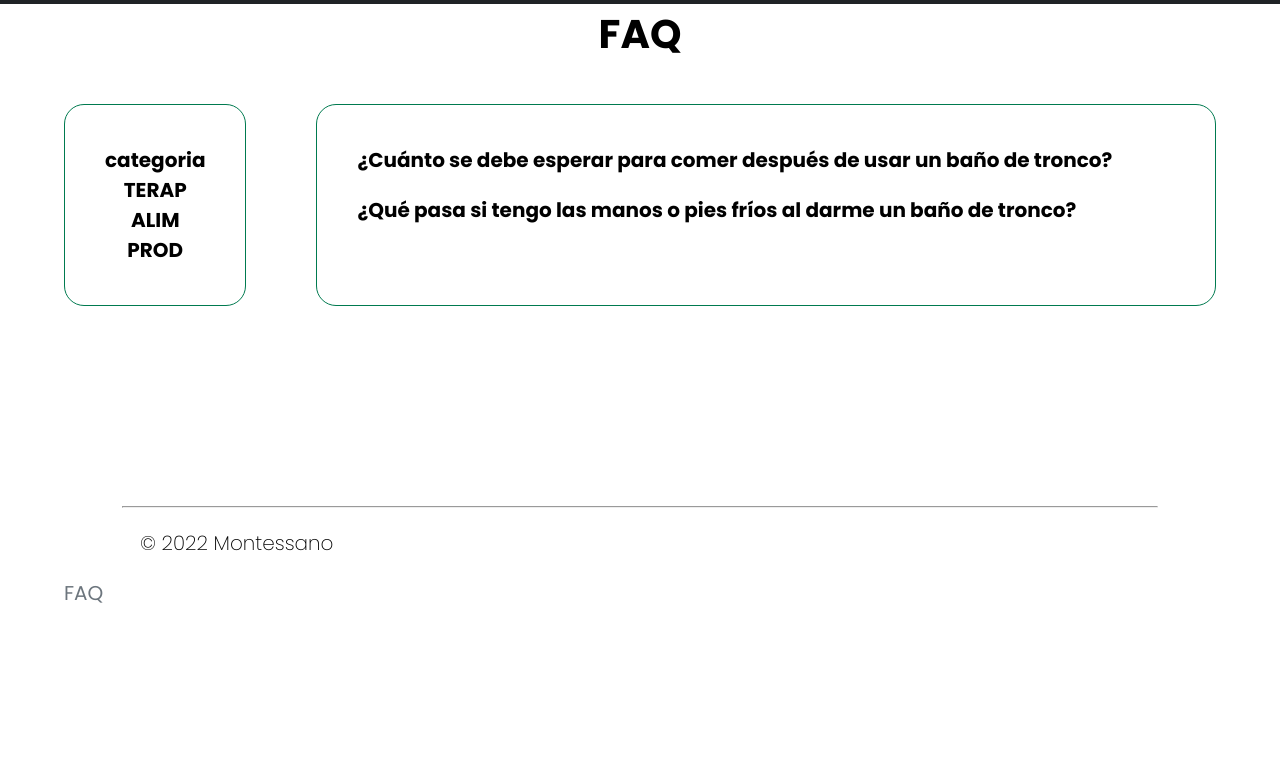
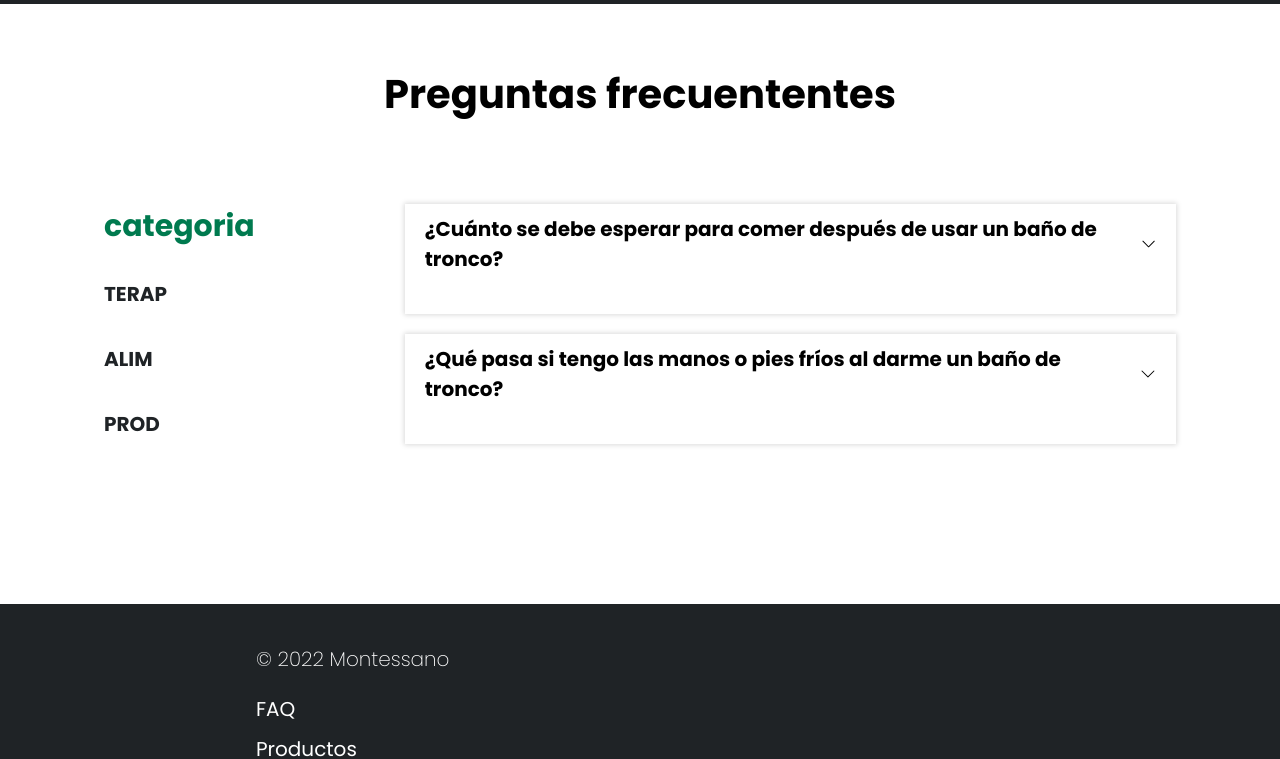
Before and after one commit to FERNANDO871/gabeloSWeb, a plain HTML site: page preguntas.html in a window 1280 px wide. Shown: the part 49-808 px from the top of the page. Drawn offline with Linux system fonts and the light colour scheme.

Commit message:
modificando pagina FAQ estilos curso UDEMY, agregando un footer nuevo

```diff
--- a/css/estilos_nosotros.css
+++ b/css/estilos_nosotros.css
@@ -9,7 +9,6 @@ body{
     height:100vh;
     display: flex;
     overflow: hidden;
-
 }
 
 .img-negocio{
@@ -17,6 +16,7 @@ body{
 
     height: 100%;
     width: 50%;
+
 }
 
 
--- a/css/estilos_preguntas.css
+++ b/css/estilos_preguntas.css
@@ -5,9 +5,17 @@ h1{
 a{
     color: var(--color_textos);
 }
+body{
+    min-height: 100vh;
+}
+
+.titulo_FAQ{
+    margin-top: 6rem;
+}
 .contenedor_FAQ{
     --tamano_fuente_titulos:2rem;
     width: 90%;
+    min-height: 50vh;
     margin: 4rem auto;
     display: flex;
     justify-content: space-around;
@@ -20,21 +28,66 @@ a{
     justify-content: space-around;
     align-items: center;
     flex-grow: 3;
+    gap:2rem;
 
 }
-
+.categoria{
+    color:var(--verde_primario);
+    --linea_abajo: polygon(50% 0, 50% 0, 50% 0, 50% 0);
+    font-size: 3rem;
+}
+.nombre_categoria{
+    width: auto;
+    display: inline-block;
+    color: #1f2326;
+}
+.nombre_categoria::after{
+    content: "";
+    display: block;
+    background-color: var(--verde_primario);
+    width: 100%;
+    margin-top: 0.1rem;
+    height: 3px;
+    transition: clip-path 0.31s ease ;
+    clip-path: var(--linea_abajo);
+}
+.nombre_categoria:hover{
+    --linea_abajo: polygon(0 0, 0 100%, 100% 100%, 100% 0);
+    color: var(--verde_primario);
+}
 
 .preguntas, .categorias{
     padding: 4rem;
-    border: solid 1px var(--verde_primario);
+    /* border: solid 1px var(--verde_primario); */
     border-radius: 2rem;
+    display: flex;
+    flex-direction: column;
+    align-items: stretch;
+    justify-content: flex-start;
+    gap: 2rem;
 }
 .preguntas{
     flex-grow: 3;
     margin-bottom: 0;
 }
+
+.contenedor_pregunta{
+    padding: 1rem 2rem;
+    box-shadow: 0 0 5px 1px rgba(0, 0, 0, 0.15);
+}
+.contenedor_pregunta:hover{
+    border-top: solid 4px var(--verde_primario);
+}
+.contenedor_icon{
+    display: flex;
+    align-items: center;
+    justify-content: space-between;
+    transition: transform 10s ease-in;
+
+}
+
 .respuesta{
-    margin-top: 0;
+    margin-top: 1rem;
     max-height: 0;
     overflow: hidden;
     opacity: 0;
@@ -42,8 +95,3 @@ a{
     transition:   1s ease-in-out max-height, 0.9s  0.1s opacity;
 
 }
-.pregunta:hover + .respuesta,.respuesta:hover{
-
-        max-height: 500px;
-        opacity: 1;
-}
--- a/css/estilos_productos.css
+++ b/css/estilos_productos.css
@@ -13,6 +13,7 @@
     display: grid;
     grid-template-columns: repeat(4,1fr);
     gap: 1rem;
+    margin-bottom: 10rem;
 
 }
 
@@ -89,6 +90,7 @@ background-size: cover;
     grid-template-rows: 43px 58px 163px auto;
 
 
+
 }
 .card_nombre{
     font-size: 1.8rem;
@@ -109,7 +111,7 @@ background-size: cover;
 
 } */
 .card_contenedor_cantidad{
-  width: 100%;
+    width: 100%;
     display: flex;
     align-items: center;
     justify-content: space-evenly;
--- a/css/estilos_salud.css
+++ b/css/estilos_salud.css
@@ -1,6 +1,7 @@
 
 .contenedor_salud{
     width: 90%;
+    height:100vh;
     margin: 0 auto;
     flex-direction: column;
     color: var(--color_textos);
@@ -9,6 +10,7 @@
     text-align: center;
 
 }
+
 
 
 .titulo_salud{
--- a/css/navegacion.css
+++ b/css/navegacion.css
@@ -52,10 +52,30 @@ nav{
 nav a:hover{
     background-color:var(--verde_secundario) ;
     box-shadow:  0px 0px 5px 1.5px var(--verde_primario);
+
 }
 footer{
-    width: 90%;
-    margin: 20rem auto 0;
+   padding: 2rem 20% ;
+    margin: 0 auto ;
+    background-color: var(--color_fondo_nav);
+    color:#fff;
+}
+footer a{
+    font-size:2rem ;
+    display: inline-block;
+    color: #fff;
+
+
+}
+footer a:hover{
+ color:#007a4f ;
+
+}
+.contenedor_enlace_footer{
+    display:flex;
+    flex-direction: column;
+    align-items: flex-start;
+    gap: 1rem;
 
 }
 a{
--- a/js/FAQ.js
+++ b/js/FAQ.js
@@ -1,9 +1,12 @@
 
 const categorias = document.querySelector('.categorias');
-const preguntas = document.querySelector('.preguntas');
+const preguntas = document.querySelector('[data-preguntas="preguntas"]');
+const body = document.querySelector('body')
+
+
 let categoriaElegida;
 // console.log(categorias)
-// console.log(preguntas)
+console.log(preguntas)
 
 
 
@@ -11,7 +14,12 @@ async  function imprimirCategorias(){
     const peticion = await fetch('js/categorias.json');
     const data = await peticion.json();
     data.forEach(categoria => {
-        categorias.insertAdjacentHTML('beforeend',`<h1>${categoria.cveCategoria}</h1> `)
+        categorias.insertAdjacentHTML('beforeend',`
+
+        <div class="categoria">
+        <h1 class="nombre_categoria">${categoria.cveCategoria}</h1>
+        </div>
+        `)
     });
     categoriaElegida = data[0]?.cveCategoria &&'TERAP';
 
@@ -27,13 +35,22 @@ async  function imprimirPreguntas(){
         preguntas.removeChild(preguntas.firstChild);
       };
 
-    data.forEach(categoria => {
+    data.forEach((categoria,i) => {
         if(categoriaElegida == categoria.cveCategoria)
         preguntas.insertAdjacentHTML('beforeend',`
-        <h1 class="pregunta">${categoria.pregunta}</h1>
-        <P class="respuesta">${categoria.respuesta}</P>
+        <div class="contenedor_pregunta" data-pregunta="${i}">
+            <div class="contenedor_icon">
+                <h1 class="pregunta">${categoria.pregunta}</h1>
+                <svg xmlns="http://www.w3.org/2000/svg" width="16" height="16" fill="currentColor" class="icon" viewBox="0 0 16 16">
+                <path fill-rule="evenodd" d="M1.646 4.646a.5.5 0 0 1 .708 0L8 10.293l5.646-5.647a.5.5 0 0 1 .708.708l-6 6a.5.5 0 0 1-.708 0l-6-6a.5.5 0 0 1 0-.708z"/>
+                </svg>
+            </div>
+            <P class="respuesta">${categoria.respuesta}</P>
+        </div>
         `);
     });
+    console.log(preguntas)
+
 
 
 }
@@ -49,3 +66,24 @@ categorias.addEventListener('click', e =>{
     imprimirPreguntas();
 
 })
+
+body.addEventListener('mouseover', e =>{
+    const preguntas = document.querySelectorAll('[data-pregunta]')
+    console.log(preguntas)
+    if(!e.target.closest('[data-pregunta]')){
+        preguntas.forEach((pregunta)=>{
+            console.log(pregunta)
+        pregunta.querySelector('.respuesta').style = "max-height: 0;opacity:0;"
+        pregunta.querySelector('.icon').style = "transform:rotate(0deg);"
+        })
+
+        return;
+    }
+
+    const padre = e.target.closest('[data-pregunta]');
+    console.log(e.target.closest('[data-pregunta]'));
+    padre.querySelector('.respuesta').style = "max-height: 500px;opacity:1;"
+    padre.querySelector('.icon').style = "transform:rotate(180deg);stroke:var(--verde_primario);"
+    console.log(padre.querySelector('.respuesta'));
+
+})
--- a/preguntas.html
+++ b/preguntas.html
@@ -38,12 +38,12 @@
   </header>
 
 <body>
-    <h1 class="centrar">FAQ</h1>
-    <div class="contenedor_FAQ">
+    <h1 class="centrar titulo_FAQ">Preguntas frecuententes</h1>
+    <div class="contenedor_FAQ" data-contenedor_FAQ="1">
         <div class="categorias">
             <h1 class="categoria">categoria</h1>
         </div>
-        <div class="preguntas">
+        <div class="preguntas" data-preguntas="preguntas">
 
 
 
@@ -53,11 +53,15 @@
 
 
     <footer >
-        <hr>
       <p>&copy; 2022 Montessano </p>
-      <a href="preguntas.html">FAQ</a>
-    </footer>
-
+      <div class="contenedor_enlace_footer">
+        <a href="preguntas.html">FAQ</a>
+        <a href="productos.html">Productos</a>
+        <a href="cursos.html">Cursos</a>
+        <a href="servicios.html">Servicios</a>
+        <a href="acerca.html">Nosotros</a>
+      </div>
+  </footer>
 
 
 
```
Also changed, not shown: Salud.html (+12 -7 lines), acerca.html (+10 -8 lines), cursos.html (+10 -6 lines), index.html (+10 -1 lines), iris.html (+10 -5 lines), productos.html (+20 -14 lines), servicios.html (+10 -1 lines).
